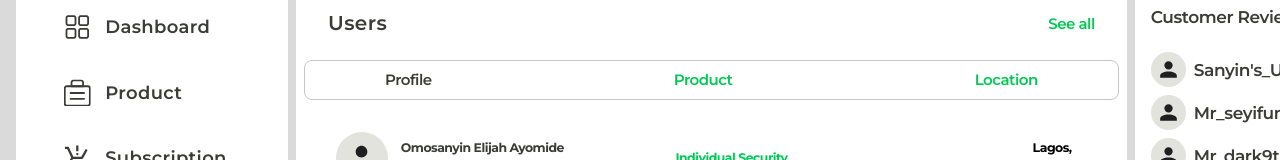
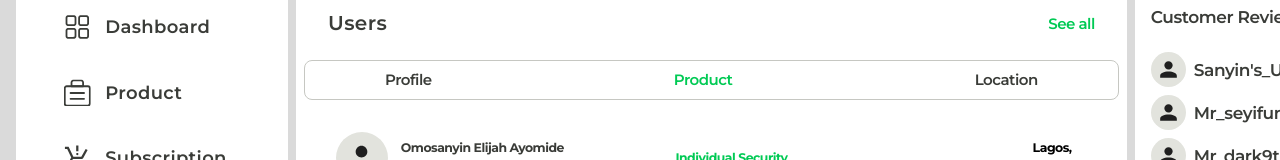
Before and after one commit to TrackMe-NG/dashboard_main, a React (Vite) app: page /customer in a window 1280 px wide. Shown: the part 189-349 px from the top of the page. Built offline with nearby package versions, Linux system fonts and the light colour scheme.

Commit message:
style: updated text variables

```diff
--- a/src/styles/_variables.scss
+++ b/src/styles/_variables.scss
@@ -59,3 +59,17 @@
 .primary_text {
   color: $btn_bg;
 }
+
+/* TEXT VARIABLES */
+.text_black {
+  color: $black;
+}
+.text_white {
+  color: $white;
+}
+.text_btn_bg {
+  color: $btn_bg;
+}
+.text_light_dark {
+  color: $light_dark;
+}
```
